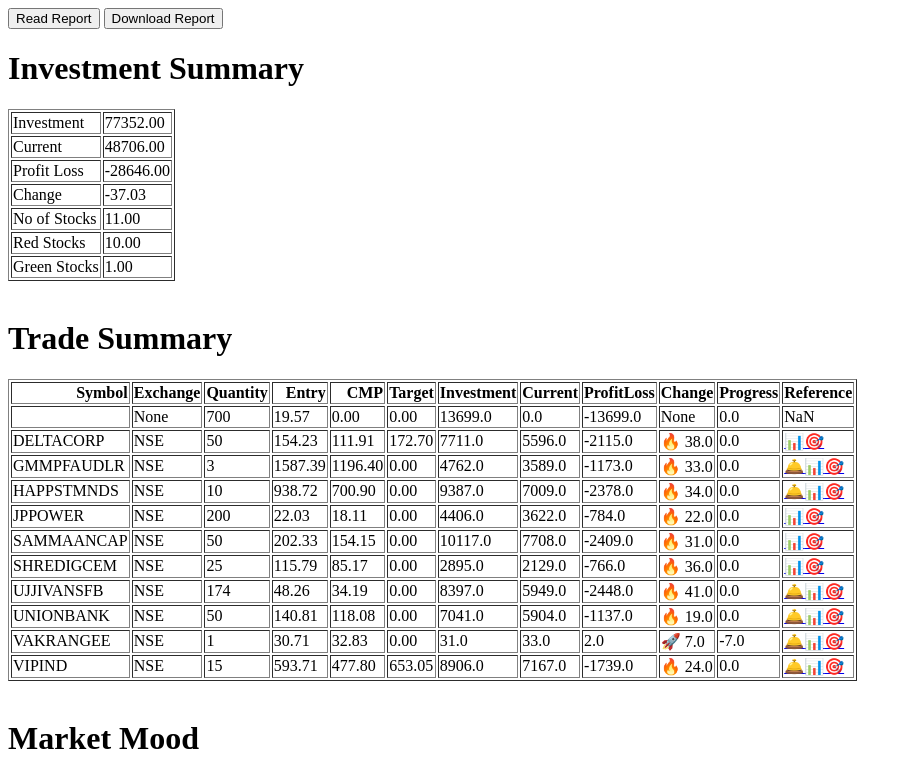
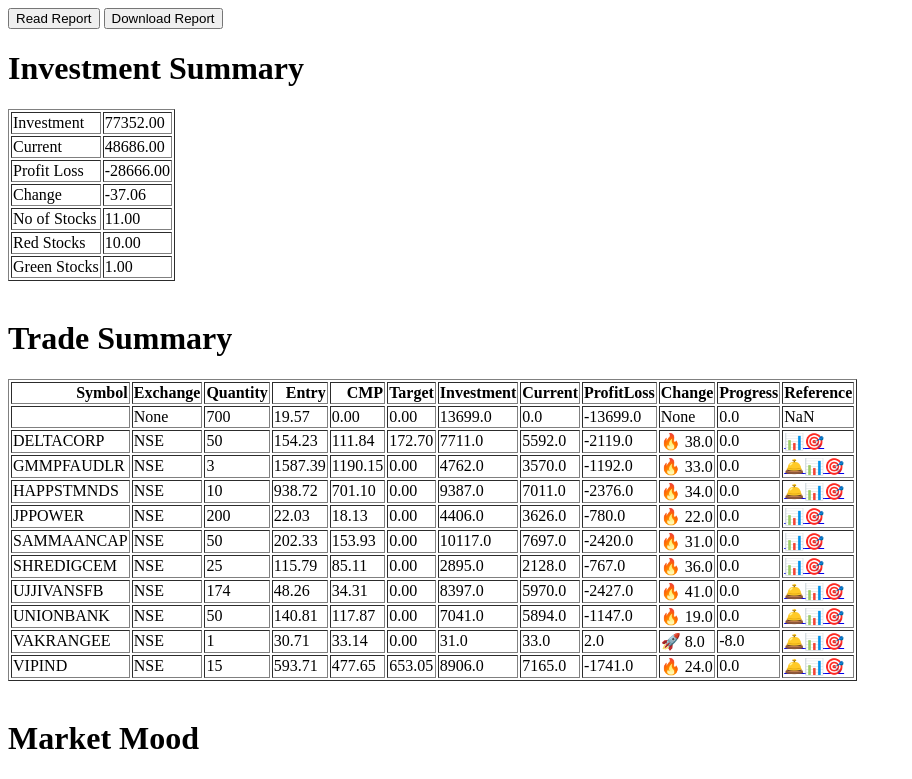
Before and after one commit to activegrt/Reports, a plain HTML site: page equity_portfolio_summary.html in a window 1280 px wide. Shown: the top 779 px of the page, without its empty margins (0-912 px from the left). Drawn offline with Linux system fonts and the light colour scheme.

Commit message:
Updated equity_portfolio_summary file

```diff
--- a/equity_portfolio_summary.html
+++ b/equity_portfolio_summary.html
@@ -17,15 +17,15 @@
     </tr>
     <tr>
       <td>Current</td>
-      <td>48706.00</td>
+      <td>48686.00</td>
     </tr>
     <tr>
       <td>Profit Loss</td>
-      <td>-28646.00</td>
+      <td>-28666.00</td>
     </tr>
     <tr>
       <td>Change</td>
-      <td>-37.03</td>
+      <td>-37.06</td>
     </tr>
     <tr>
       <td>No of Stocks</td>
@@ -79,11 +79,11 @@
       <td>NSE</td>
       <td>50</td>
       <td>154.23</td>
-      <td>111.91</td>
+      <td>111.84</td>
       <td>172.70</td>
       <td>7711.0</td>
-      <td>5596.0</td>
-      <td>-2115.0</td>
+      <td>5592.0</td>
+      <td>-2119.0</td>
       <td>🔥 38.0</td>
       <td>0.0</td>
       <td><a target="_blank" href="https://in.tradingview.com/chart/Lm41gt6O/?symbol=NSE-DELTACORP">📊</a><a target="_blank" href="https://in.tradingview.com/symbols/NSE-DELTACORP/">🎯</a></td>
@@ -93,11 +93,11 @@
       <td>NSE</td>
       <td>3</td>
       <td>1587.39</td>
-      <td>1196.40</td>
+      <td>1190.15</td>
       <td>0.00</td>
       <td>4762.0</td>
-      <td>3589.0</td>
-      <td>-1173.0</td>
+      <td>3570.0</td>
+      <td>-1192.0</td>
       <td>🔥 33.0</td>
       <td>0.0</td>
       <td><a target="_blank" href="https://www.moneycontrol.com/india/stockpricequote/engineeringheavy/gmmpfaudler/GMM01">🛎️</a><a target="_blank" href="https://in.tradingview.com/chart/Lm41gt6O/?symbol=NSE-GMMPFAUDLR">📊</a><a target="_blank" href="https://in.tradingview.com/symbols/NSE-GMMPFAUDLR/">🎯</a></td>
@@ -107,11 +107,11 @@
       <td>NSE</td>
       <td>10</td>
       <td>938.72</td>
-      <td>700.90</td>
+      <td>701.10</td>
       <td>0.00</td>
       <td>9387.0</td>
-      <td>7009.0</td>
-      <td>-2378.0</td>
+      <td>7011.0</td>
+      <td>-2376.0</td>
       <td>🔥 34.0</td>
       <td>0.0</td>
       <td><a target="_blank" href="https://www.moneycontrol.com/india/stockpricequote/it-servicesconsulting/happiestmindstechnologies/HMT01">🛎️</a><a target="_blank" href="https://in.tradingview.com/chart/Lm41gt6O/?symbol=NSE-HAPPSTMNDS">📊</a><a target="_blank" href="https://in.tradingview.com/symbols/NSE-HAPPSTMNDS/">🎯</a></td>
@@ -121,11 +121,11 @@
       <td>NSE</td>
       <td>200</td>
       <td>22.03</td>
-      <td>18.11</td>
+      <td>18.13</td>
       <td>0.00</td>
       <td>4406.0</td>
-      <td>3622.0</td>
-      <td>-784.0</td>
+      <td>3626.0</td>
+      <td>-780.0</td>
       <td>🔥 22.0</td>
       <td>0.0</td>
       <td><a target="_blank" href="https://in.tradingview.com/chart/Lm41gt6O/?symbol=NSE-JPPOWER">📊</a><a target="_blank" href="https://in.tradingview.com/symbols/NSE-JPPOWER/">🎯</a></td>
@@ -135,11 +135,11 @@
       <td>NSE</td>
       <td>50</td>
       <td>202.33</td>
-      <td>154.15</td>
+      <td>153.93</td>
       <td>0.00</td>
       <td>10117.0</td>
-      <td>7708.0</td>
-      <td>-2409.0</td>
+      <td>7697.0</td>
+      <td>-2420.0</td>
       <td>🔥 31.0</td>
       <td>0.0</td>
       <td><a target="_blank" href="https://in.tradingview.com/chart/Lm41gt6O/?symbol=NSE-SAMMAANCAP">📊</a><a target="_blank" href="https://in.tradingview.com/symbols/NSE-SAMMAANCAP/">🎯</a></td>
@@ -149,11 +149,11 @@
       <td>NSE</td>
       <td>25</td>
       <td>115.79</td>
-      <td>85.17</td>
+      <td>85.11</td>
       <td>0.00</td>
       <td>2895.0</td>
-      <td>2129.0</td>
-      <td>-766.0</td>
+      <td>2128.0</td>
+      <td>-767.0</td>
       <td>🔥 36.0</td>
       <td>0.0</td>
       <td><a target="_blank" href="https://in.tradingview.com/chart/Lm41gt6O/?symbol=NSE-SHREDIGCEM">📊</a><a target="_blank" href="https://in.tradingview.com/symbols/NSE-SHREDIGCEM/">🎯</a></td>
@@ -163,11 +163,11 @@
       <td>NSE</td>
       <td>174</td>
       <td>48.26</td>
-      <td>34.19</td>
+      <td>34.31</td>
       <td>0.00</td>
       <td>8397.0</td>
-      <td>5949.0</td>
-      <td>-2448.0</td>
+      <td>5970.0</td>
+      <td>-2427.0</td>
       <td>🔥 41.0</td>
       <td>0.0</td>
       <td><a target="_blank" href="https://www.moneycontrol.com/india/stockpricequote/bank-private/ujjivansmallfinancebank/USF">🛎️</a><a target="_blank" href="https://in.tradingview.com/chart/Lm41gt6O/?symbol=NSE-UJJIVANSFB">📊</a><a target="_blank" href="https://in.tradingview.com/symbols/NSE-UJJIVANSFB/">🎯</a></td>
@@ -177,11 +177,11 @@
       <td>NSE</td>
       <td>50</td>
       <td>140.81</td>
-      <td>118.08</td>
+      <td>117.87</td>
       <td>0.00</td>
       <td>7041.0</td>
-      <td>5904.0</td>
-      <td>-1137.0</td>
+      <td>5894.0</td>
+      <td>-1147.0</td>
       <td>🔥 19.0</td>
       <td>0.0</td>
       <td><a target="_blank" href="https://www.moneycontrol.com/india/stockpricequote/bankspublicsector/unionbankindia/UBI01">🛎️</a><a target="_blank" href="https://in.tradingview.com/chart/Lm41gt6O/?symbol=NSE-UNIONBANK">📊</a><a target="_blank" href="https://in.tradingview.com/symbols/NSE-UNIONBANK/">🎯</a></td>
@@ -191,13 +191,13 @@
       <td>NSE</td>
       <td>1</td>
       <td>30.71</td>
-      <td>32.83</td>
+      <td>33.14</td>
       <td>0.00</td>
       <td>31.0</td>
       <td>33.0</td>
       <td>2.0</td>
-      <td>🚀 7.0</td>
-      <td>-7.0</td>
+      <td>🚀 8.0</td>
+      <td>-8.0</td>
       <td><a target="_blank" href="https://www.moneycontrol.com/india/stockpricequote/computerssoftwaremediumsmall/vakrangee/VS">🛎️</a><a target="_blank" href="https://in.tradingview.com/chart/Lm41gt6O/?symbol=NSE-VAKRANGEE">📊</a><a target="_blank" href="https://in.tradingview.com/symbols/NSE-VAKRANGEE/">🎯</a></td>
     </tr>
     <tr>
@@ -205,11 +205,11 @@
       <td>NSE</td>
       <td>15</td>
       <td>593.71</td>
-      <td>477.80</td>
+      <td>477.65</td>
       <td>653.05</td>
       <td>8906.0</td>
-      <td>7167.0</td>
-      <td>-1739.0</td>
+      <td>7165.0</td>
+      <td>-1741.0</td>
       <td>🔥 24.0</td>
       <td>0.0</td>
       <td><a target="_blank" href="https://www.moneycontrol.com/india/stockpricequote/vipindustries/vipindustries/VIP">🛎️</a><a target="_blank" href="https://in.tradingview.com/chart/Lm41gt6O/?symbol=NSE-VIPIND">📊</a><a target="_blank" href="https://in.tradingview.com/symbols/NSE-VIPIND/">🎯</a></td>
@@ -235,5 +235,5 @@
                             </tr>
                             </Table>
                             <hr><br>
-                              <p>Page last refreshed on 2024-12-27 15:02</p></body>
+                              <p>Page last refreshed on 2024-12-27 21:11</p></body>
                               </html>
```
